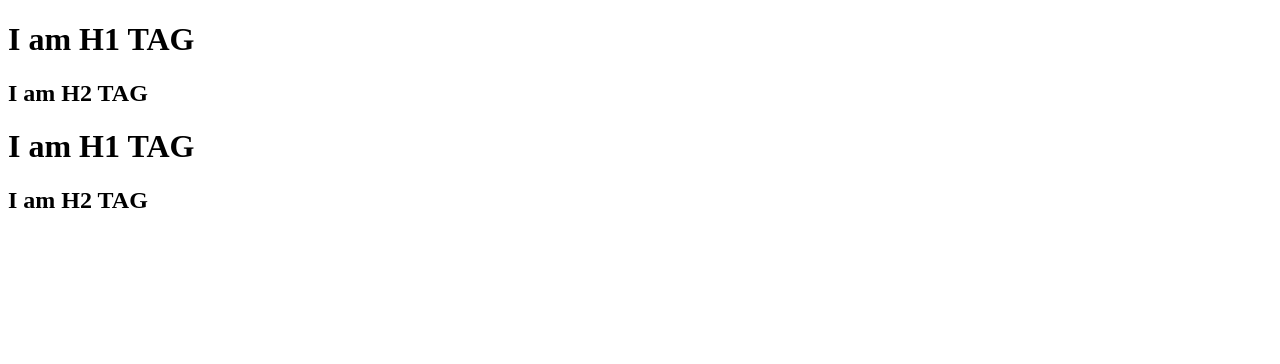
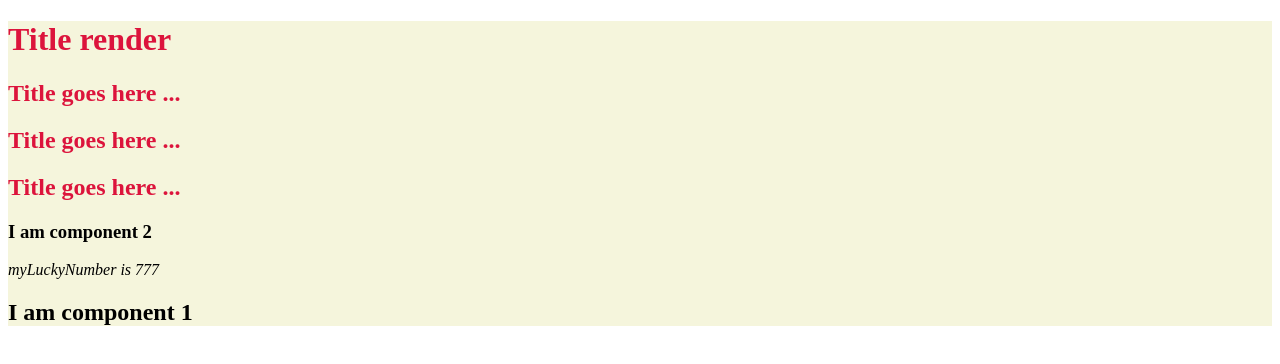
Before and after one commit to samrudhsivva/Namaste-React, a React (Vite) app: page / in a window 1280 px wide. Shown: the top 364 px of the page. Built offline with nearby package versions, Linux system fonts and the light colour scheme.

Commit message:
commited practiced code of ep-3

```diff
--- a/App.js
+++ b/App.js
@@ -1,19 +1,48 @@
 import React from "react";
-import ReactDOM from "react-dom/client";
-const heading = React.createElement("h1", { id: "heading" }, "hey from React");
-console.log(heading);
-const domRoot = document.getElementById("root-react");
-const root = ReactDOM.createRoot(domRoot);
+import ReactDOM, { render } from "react-dom/client";
 
-const parentElement = React.createElement("div", { id: "parent" }, [
-  React.createElement("div", { id: "child1", key: "0" }, [
-    React.createElement("h1", { id: "h1", key: "0" }, "I am H1 TAG"),
-    React.createElement("h2", { id: "h2", key: "1" }, "I am H2 TAG"),
-  ]),
-  React.createElement("div", { id: "child2", key: "1" }, [
-    React.createElement("h1", { id: "h1", key: "0" }, "I am H1 TAG"),
-    React.createElement("h2", { id: "h2", key: "1" }, "I am H2 TAG"),
-  ]),
-]);
+// React Element => JS Object ==(render)==> HTML Tag
 
-root.render(parentElement);
+const heading = React.createElement(
+  "h1",
+  { id: "heading" }, // Creating a React Element using Core React
+  "Namaste React 🚀"
+);
+
+const JSXheading = <h1 className="title">Namaste React using JSX 🚀</h1>; // Creating a React Element using JSX
+
+// JSX ===(Babel)===> React Element - JS Object ===(render)===> HTML tag
+
+const Title = () => <h2 className="title">Title goes here ...</h2>;
+
+const HeadingComponent = () => {
+  return (
+    <div className="container">
+      <h1 className="title">Title render</h1>
+      <Title />
+      <Title></Title>
+      {Title()}
+      <Component_1 />
+    </div>
+  );
+};
+const myLuckyNumber = 777;
+
+const Component_1 = function () {
+  return (
+    <>
+      {Component_2}
+      <i>myLuckyNumber is {myLuckyNumber}</i>
+      <h2>I am component 1</h2>
+    </>
+  );
+};
+const Component_2 = (
+  <>
+    <h3>I am component 2</h3>
+  </>
+);
+console.log(JSXheading);
+const myRoot = document.getElementById("root");
+const root = ReactDOM.createRoot(myRoot);
+root.render(<HeadingComponent />);
--- a/index.css
+++ b/index.css
@@ -1,3 +1,10 @@
 #heading {
-  color: greenyellow;
+  color: orange;
 }
+.title {
+  color: crimson;
+}
+
+.container {
+  background-color: beige;
+}
--- a/index.html
+++ b/index.html
@@ -7,7 +7,7 @@
     <link rel="stylesheet" href="./index.css" />
   </head>
   <body>
-    <div id="root-react">Hello World!!!</div>
+    <div id="root">Hello World!!!</div>
 
     <script type="module" src="./App.js"></script>
   </body>
--- a/package.json
+++ b/package.json
@@ -3,6 +3,8 @@
   "version": "1.0.0",
   "description": "This namaste react project by samrudh sivva",
   "scripts": {
+    "start": "parcel index.html",
+    "build": "parcel build index.html",
     "test": "jest"
   },
   "repository": {
```
